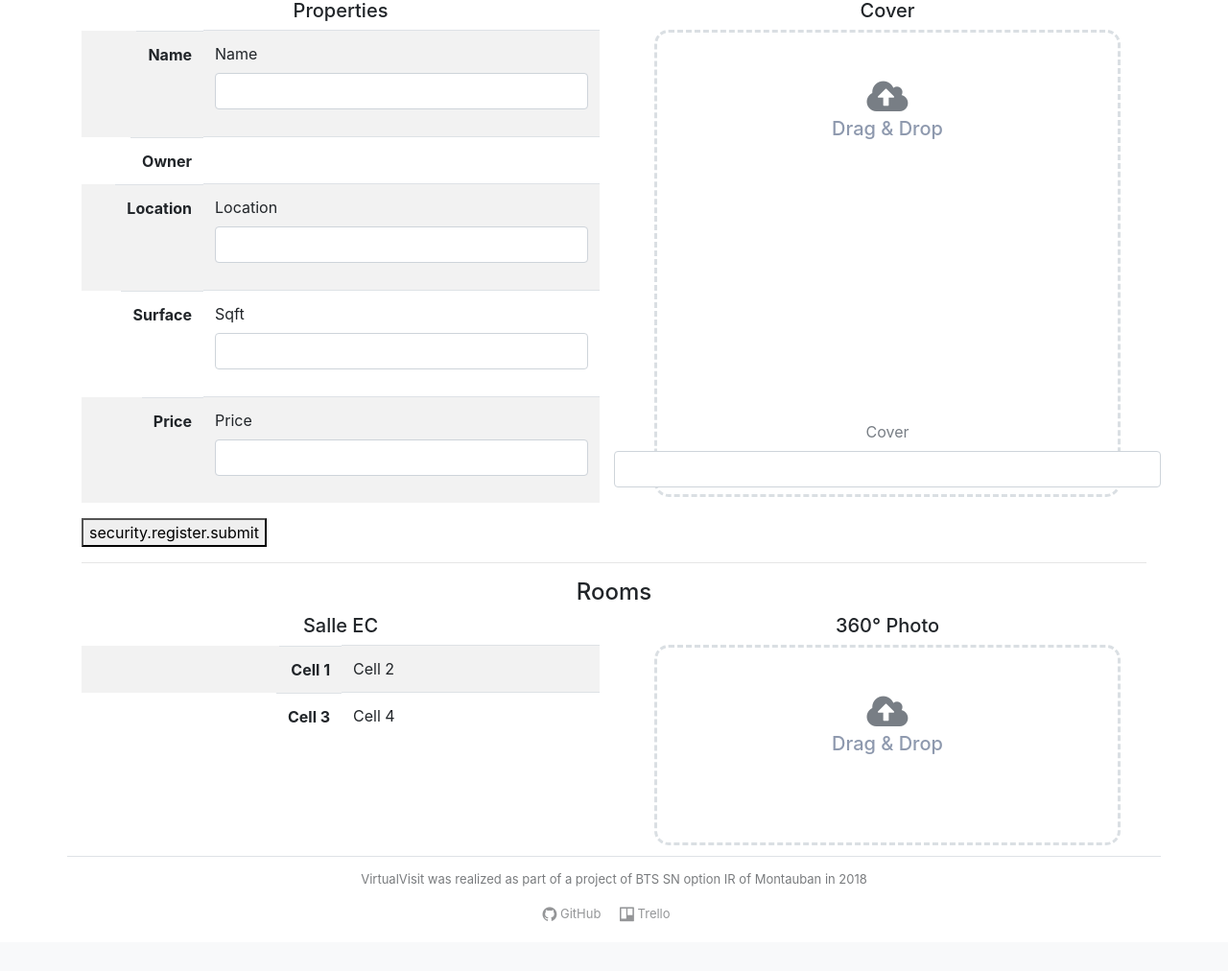
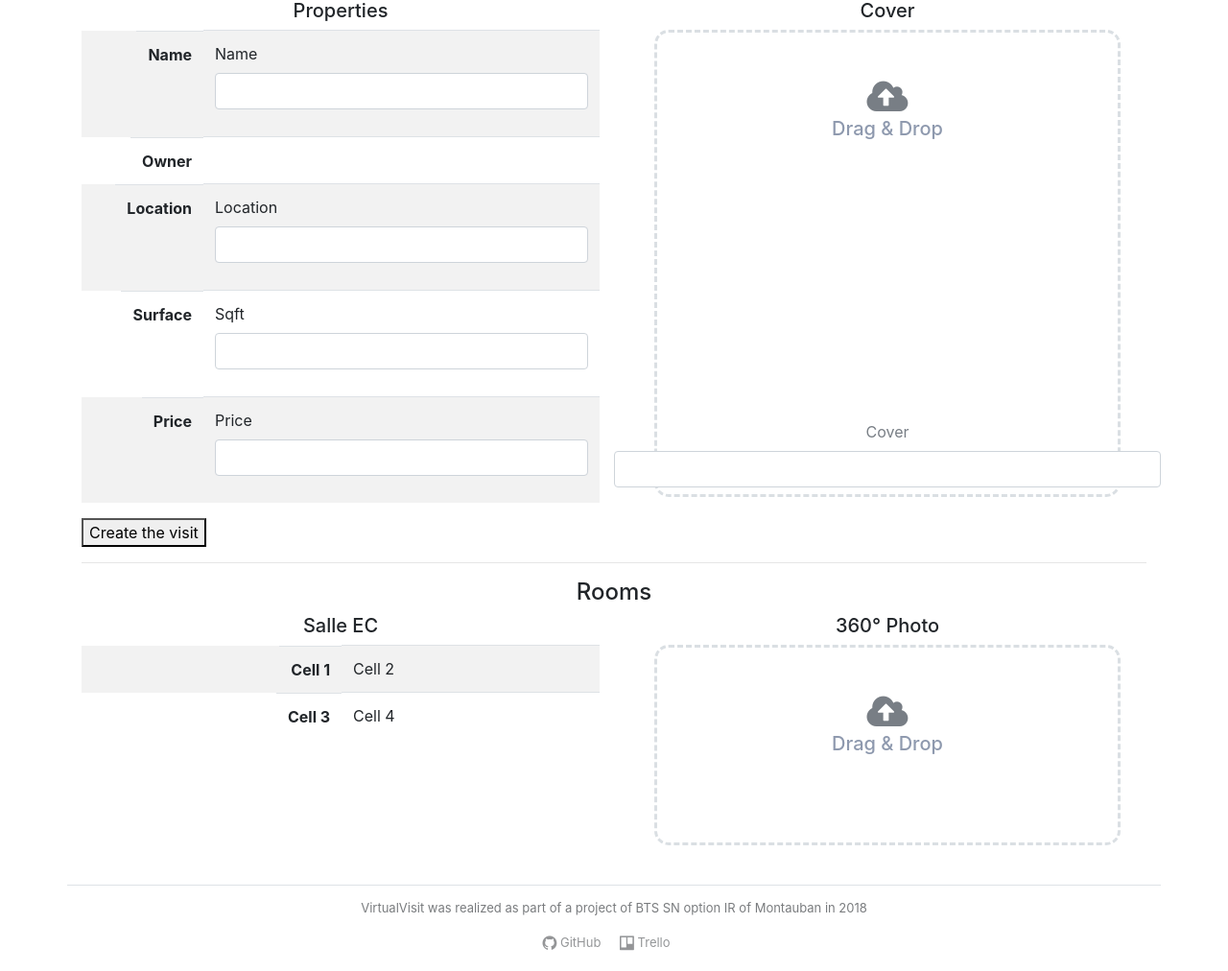
Before and after one commit to VisiteVirtuelle/VisiteVirtuelle-Symfony, a Symfony app: template templates/Visit/Editor/edit.html.twig in a window 1280 px wide. Shown: the part 168-1180 px from the top of the page at 96% size. Before the commit the page ends 1129 px from the top, so only its background shows below. Run offline with Twig, Linux system fonts and the light colour scheme; the template is opened without the code that fills it, so the values that code supplies are empty; form fields are guessed from the names that the template uses; some libraries are stand-ins or nearby versions.

Commit message:
[IMP] Ré-ajout du CSS pour fixer le footer en bas de page

```diff
--- a/assets/css/footer.css
+++ b/assets/css/footer.css
@@ -1,5 +1,16 @@
+html {
+  position: relative;
+  min-height: 100%;
+}
+
+body {
+    margin-bottom: 140px; /* Margin bottom by footer height */
+}
 footer {
-    padding:20px 0;
+    padding: 20px 0;
+    position: absolute;
+    bottom: 0;
+    width: 100%;
 }
 
 footer a {
--- a/templates/Visit/Editor/edit.html.twig
+++ b/templates/Visit/Editor/edit.html.twig
@@ -79,7 +79,7 @@
         </div>
 
         <button type="submit">
-            {{ 'security.register.submit'|trans }}
+            {{ 'visit.editor.submit'|trans }}
         </button>
     {{ form_end(form) }}
 
--- a/translations/messages.en.yaml
+++ b/translations/messages.en.yaml
@@ -59,6 +59,7 @@ visit:
             message: There's no visit to display for this request.
     editor:
         title: Visit Editor
+        submit: Create the visit
         new_visit: Create a new visit
 
 http_error:
--- a/translations/messages.fr.yaml
+++ b/translations/messages.fr.yaml
@@ -60,6 +60,7 @@ visit:
             message: Il n'y aucune visite à afficher pour cette requête.
     editor:
         title: Éditeur de Visite
+        submit: Créer la visite
         new_visit: Créer une nouvelle visite
 
 http_error:
```
